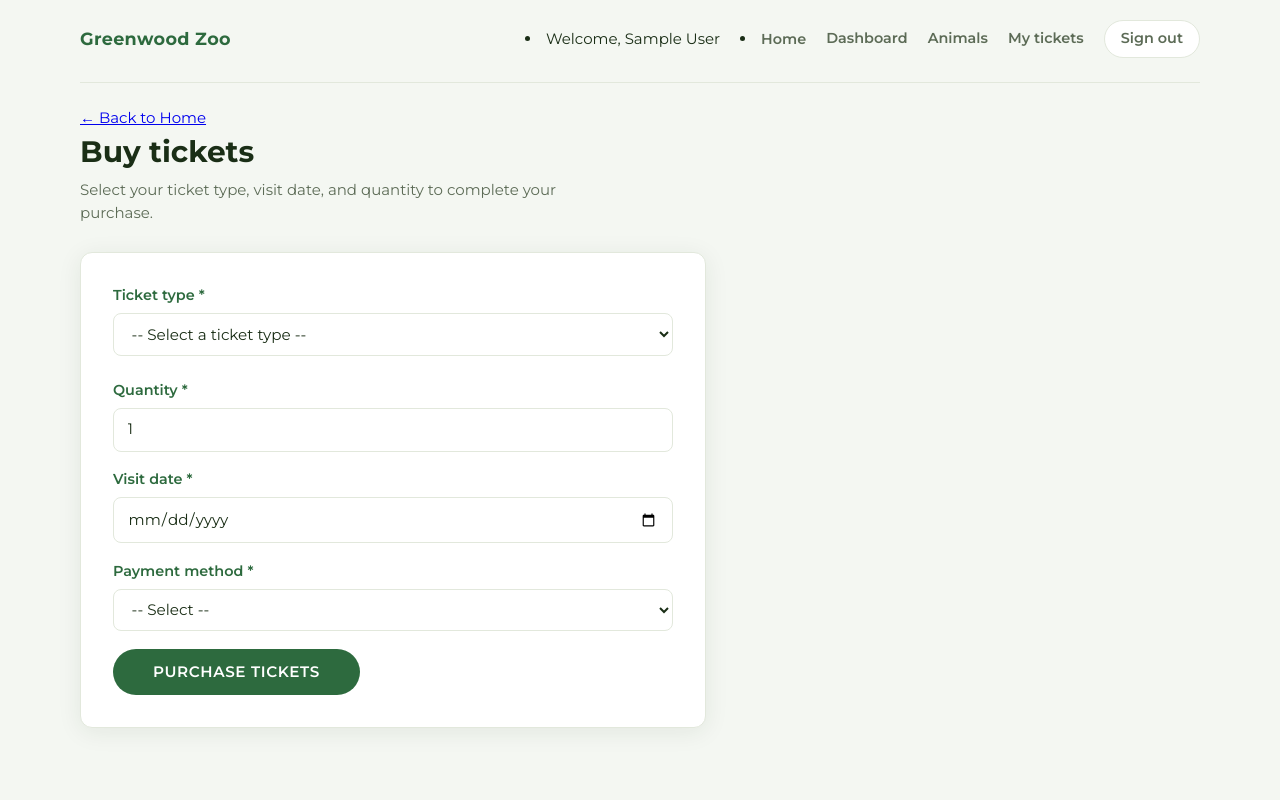
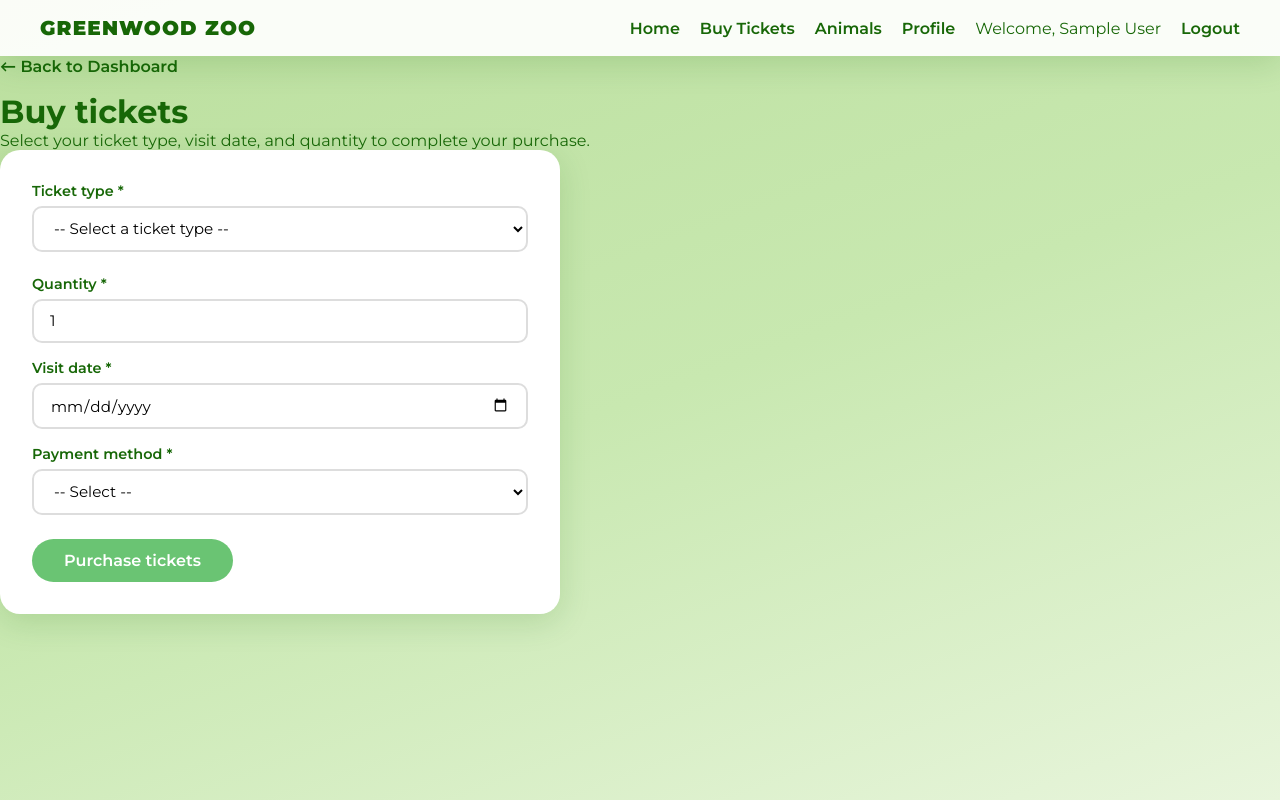
Before and after one commit to Parham-Ebrahimi/Zoo-Database-Project, a PHP site: page /buy_tickets.php in a window 1280 px wide. Run offline with PHP 8.4, Linux system fonts and the light colour scheme; the visitor is signed in with stand-in values (Sample User, id 1); data that the repository does not hold is empty.

Commit message:
tickets reports omg

```diff
--- a/webapp/buy_tickets.php
+++ b/webapp/buy_tickets.php
@@ -80,91 +80,120 @@
     <meta charset="UTF-8">
     <meta name="viewport" content="width=device-width, initial-scale=1.0">
     <title>Buy Tickets — Greenwood Zoo</title>
-    <link rel="stylesheet" href="customer-reports.css">
+    <link rel="stylesheet" href="index.css">
     <style>
     .form-card {
-            background: var(--cr-surface);
-            border-radius: var(--cr-radius);
-            box-shadow: var(--cr-shadow);
-            border: 1px solid var(--cr-border);
+        background: white;
+        border-radius: 20px;
         padding: 2rem;
         max-width: 560px;
+        box-shadow: var(--shadow);
+        border: none;
     }
+
     .form-group {
         display: flex;
         flex-direction: column;
-            margin-bottom: 1.1rem;
+        gap: 0.4rem;
+        margin-bottom: 1rem;
     }
+
     .form-group label {
         font-weight: 600;
         font-size: 0.9rem;
-            margin-bottom: 0.4rem;
-            color: var(--cr-accent);
+        color: var(--text-color);
     }
+
     .form-group select,
     .form-group input {
-            padding: 0.6rem 0.85rem;
-            border: 1px solid var(--cr-border);
-            border-radius: 8px;
+        padding: 0.65rem 1rem;
+        border: 2px solid #ddd;
+        border-radius: 10px;
         font: inherit;
         font-size: 0.95rem;
         background: white;
-            color: var(--cr-text);
     }
+
     .form-group select:focus,
     .form-group input:focus {
         outline: none;
-            border-color: var(--cr-accent-soft);
+        border-color: var(--accent-color);
     }
+
     .ticket-price {
-            margin-top: 0.4rem;
         font-size: 0.85rem;
-            color: var(--cr-muted);
+        color: #777;
     }
+
     .total-row {
-            margin: 1.25rem 0;
+        margin: 1.2rem 0;
         padding: 0.85rem 1rem;
-            background: #eef6ea;
-            border-radius: 8px;
-            font-weight: 700;
-            color: var(--cr-accent);
-            font-size: 1.05rem;
+        background: #f5f5f5;
+        border-radius: 10px;
+        font-weight: 600;
+        color: var(--text-color);
+        font-size: 1rem;
     }
+
     .submit-btn {
-            padding: 0.75rem 2.5rem;
-            background: var(--cr-accent);
-            color: white;
+        margin-top: 0.5rem;
+        padding: 0.75rem 2rem;
+        background: var(--accent-color);
         border: none;
-            border-radius: 999px;
+        border-radius: 1000px;
         font: inherit;
         font-weight: 600;
-            font-size: 0.95rem;
         cursor: pointer;
-            text-transform: uppercase;
-            letter-spacing: 0.04em;
+        color: white;
     }
-        .submit-btn:hover { background: #1a5c2b; }
-        .msg-error   { color: #c0392b; font-weight: 600; margin-bottom: 1rem; }
-        .msg-success { color: #27ae60; font-weight: 600; margin-bottom: 1rem; }
+
+    .submit-btn:hover {
+        background: var(--text-color);
+    }
+
+    .msg-error {
+        color: #e74c3c;
+        font-weight: 600;
+        margin-bottom: 1rem;
+    }
+
+    .msg-success {
+        color: #27ae60;
+        font-weight: 600;
+        margin-bottom: 1rem;
+    }
+
+    .back-link {
+        display: inline-block;
+        margin-bottom: 1rem;
+        color: var(--text-color);
+        font-weight: 600;
+        text-decoration: none;
+    }
+
+    .back-link:hover {
+        text-decoration: underline;
+    }
 </style>
 </head>
-<body class="cr-body">
-    <div class="cr-shell">
-        <header class="cr-topbar">
-            <span class="cr-brand">Greenwood Zoo</span>
-            <nav class="cr-nav">
+<body>
+    <div class="profile-wrapper">
+        <header class="site-header">
+            <a class="logo" href="index.php">Greenwood Zoo</a>
+            <nav aria-label="Main">
+                <ul class="nav-links">
+                    <li><a href="index.php">Home</a></li>
+                    <li><a href="buy_tickets.php">Buy Tickets</a></li>
+                    <li><a href="customer_animals_report.php">Animals</a></li>
+                    <li><a href="customer_profile.php">Profile</a></li>
                     <li><span>Welcome, <?= htmlspecialchars($_SESSION['firstname']) ?></span></li>
-                <li><a href="index.php">Home</a></li>
-                <a href="customer-dashboard.php">Dashboard</a>
-                <a href="customer_animals_report.php">Animals</a>
-                <a href="customer_tickets_report.php">My tickets</a>
-                <a class="cr-btn-outline" href="logout.php">Sign out</a>
+                    <li><a href="logout.php">Logout</a></li>
+                </ul>
             </nav>
         </header>
 
-        <main>
-            <div class="cr-hero">
-                 <a class="back-link" href="index.php">← Back to Home</a>
+        <div class="profile-card">
+             <a class="back-link" href="customer-dashboard.php">← Back to Dashboard</a>
              <h1>Buy tickets</h1>
              <p>Select your ticket type, visit date, and quantity to complete your purchase.</p>
             </div>
@@ -221,7 +250,7 @@
                     <button type="submit" class="submit-btn">Purchase tickets</button>
                 </form>
             </div>
-        </main>
+        </div>
     </div>
 
     <script>
--- a/webapp/customer-dashboard.php
+++ b/webapp/customer-dashboard.php
@@ -320,7 +320,7 @@
             <nav aria-label="Main">
                 <ul class="nav-links">
                     <li><a href="index.php">Home</a></li>
-                    <li><a href="buy-tickets.php">Buy Tickets</a></li>
+                    <li><a href="buy_tickets.php">Buy Tickets</a></li>
                     <li><a href="customer_animals_report.php">Animals</a></li>
                     <li><a href="customer_profile.php">Profile</a></li>
                     <li><span>Welcome, <?= htmlspecialchars($_SESSION['firstname']) ?></span></li>
@@ -344,7 +344,7 @@
                 <aside class="dash-sidebar" aria-label="Quick links">
                     <div class="dash-card">
                         <h2>Tickets</h2>
-                        <a href="buy-tickets.php" class="primary">Buy tickets</a>
+                        <a href="buy_tickets.php" class="primary">Buy tickets</a>
                         <a href="customer_tickets_report.php">My ticket history</a>
                     </div>
                     <div class="dash-card">
--- a/webapp/customer_profile.php
+++ b/webapp/customer_profile.php
@@ -162,7 +162,7 @@
         <nav aria-label="Main">
             <ul class="nav-links">
                 <li><a href="index.php">Home</a></li>
-                <li><a href="buy-tickets.php">Buy Tickets</a></li>
+                <li><a href="buy_tickets.php">Buy Tickets</a></li>
                 <li><a href="customer_animals_report.php">Animals</a></li>
                 <li><span>Welcome, <?= htmlspecialchars($_SESSION['firstname']) ?></span></li>
                 <li><a href="logout.php">Logout</a></li>
--- a/webapp/dashboard.php
+++ b/webapp/dashboard.php
@@ -139,6 +139,7 @@
             <?php endif; ?>
 
             <?php if ($role === 'admin'): ?>
+                <a href="tickets_report.php"> View Tickets</a>
                 <a href="employees_report.php">View Employees</a>
                 <a href="revenue_report.php">View Revenue Reports</a>
             <?php endif; ?>
```
Also changed, not shown: webapp/customer_tickets_report.php (+94 -12 lines), webapp/tickets_report.php (+64 -11 lines). Lines whose indentation alone changed are shown as unchanged.
